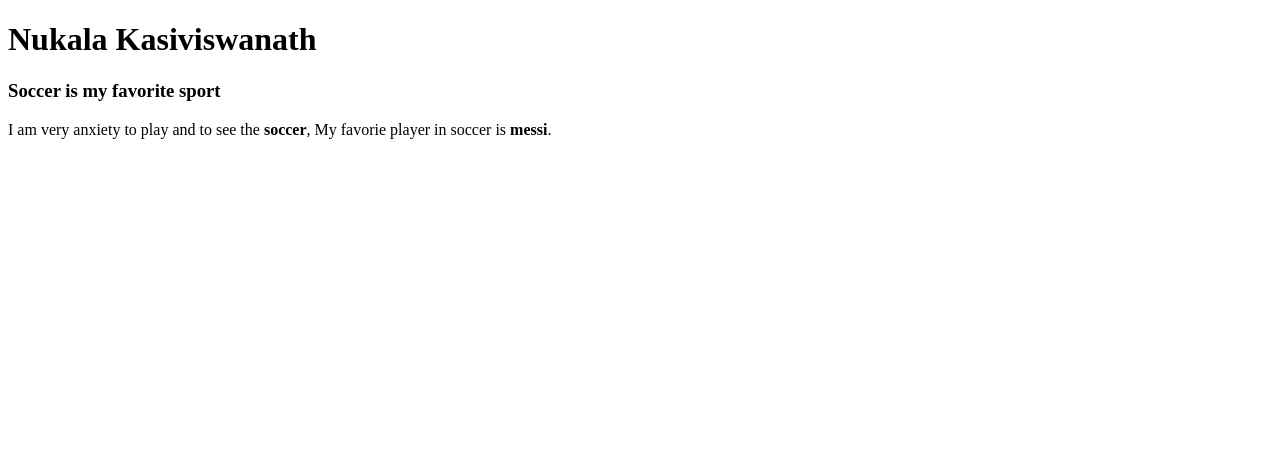
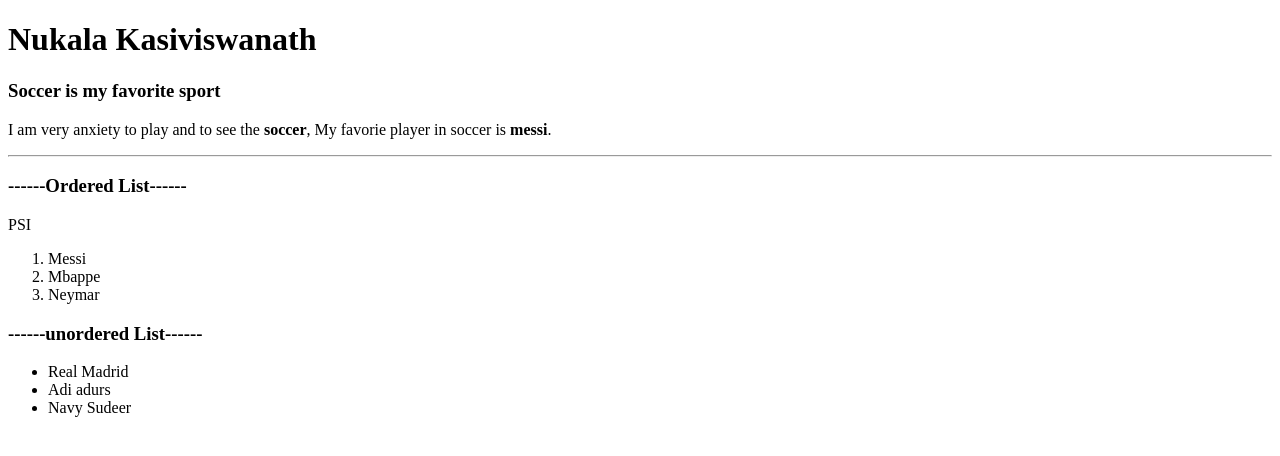
Before and after one commit to 44-563-Web-Apps-S23/44563-webapps-assignment-3-NukalaKasiviswanath, a plain HTML site: page index.html in a window 1280 px wide. Drawn offline with Linux system fonts and the light colour scheme.

Commit message:
added a index.html

```diff
--- a/index.html
+++ b/index.html
@@ -10,3 +10,17 @@
 <h3>Soccer is my favorite sport</h3>
 <p>I am very anxiety to play and to see the <b>soccer</b>, My favorie player in soccer is <b>messi</b>.</p>
 </body>
+<hr>
+<h3>------Ordered List------</h3>
+<p>PSI</p>
+<ol type="1">
+    <li>Messi</li>
+    <li>Mbappe</li>
+    <li>Neymar</li>
+</ol>
+<h3>------unordered List------</h3>
+<ul>
+    <li>Real Madrid</li>
+    <li>Adi adurs</li>
+    <li>Navy Sudeer</li>
+</ul>
```
